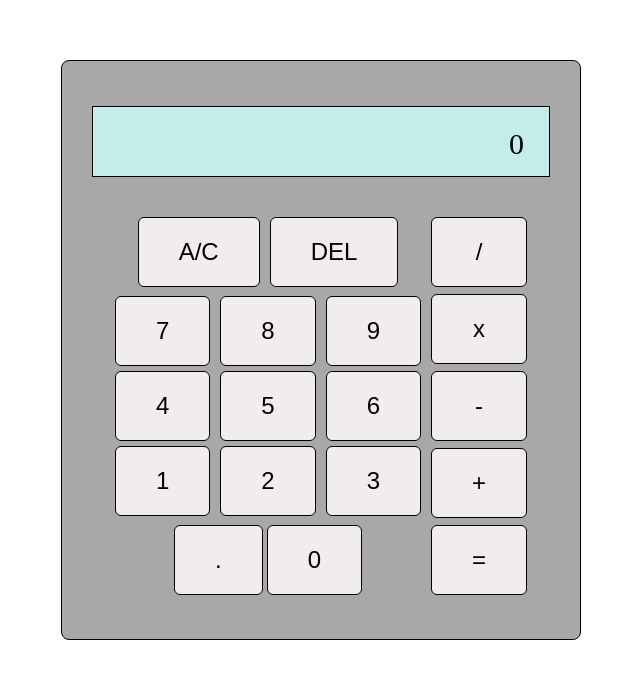
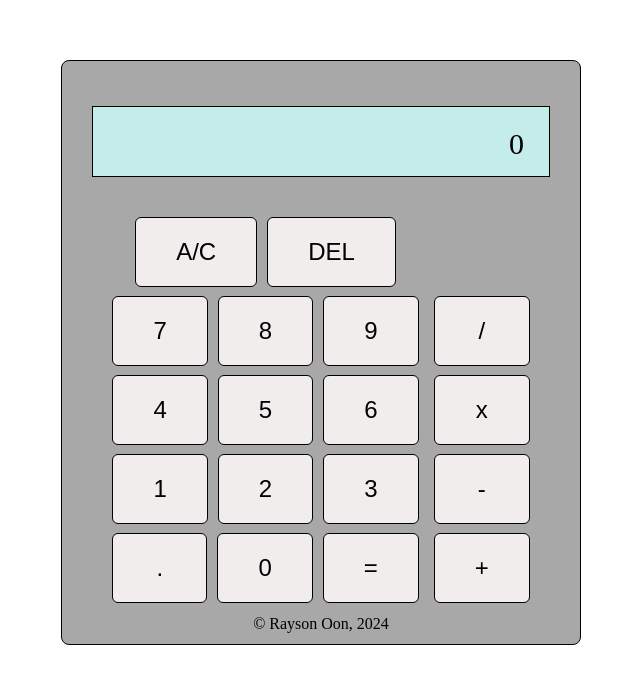
Before and after one commit to raysonoon/calculator, a plain HTML site: page index.html in a window 1280 px wide. Shown: the part 290-974 px from the top of the page, without its empty margins (319-959 px from the left). Drawn offline with Linux system fonts and the light colour scheme.

Commit message:
Minor style adjustments. Calculator project complete

```diff
--- a/index.html
+++ b/index.html
@@ -44,6 +44,7 @@
                 <div class="bottom-buttons">
                     <button id="dotBtn">.</button>
                     <button id="zeroBtn" value="0">0</button>
+                    <button id="equalBtn">=</button>
                 </div>
             </div>
             <!-- right section: operators-->
@@ -52,9 +53,9 @@
                 <button id="*">x</button>
                 <button id="-">-</button>
                 <button id="+">+</button>
-                <button id="=">=</button>
             </div>
         </div>
+        <p>© Rayson Oon, 2024</p>
 
         <script src="main.js"></script>
 </body>
--- a/main.js
+++ b/main.js
@@ -2,6 +2,7 @@ let num1, num2 = 0;
 let opr = "";
 const numBtns = document.querySelectorAll(".middle-buttons");
 const oprBtns = document.querySelectorAll(".right-buttons");
+const equalBtn = document.querySelector("#equalBtn");
 const allClearBtn = document.querySelector("#allClearBtn");
 const delBtn = document.querySelector("#delBtn");
 const zeroBtn = document.querySelector("#zeroBtn");
@@ -139,10 +140,18 @@ oprBtns.forEach(button => {
             displayResult.textContent = operateResult();
         }
         // add /, x, -, + operator if no operator or negative first number
-        if ((!containsOpr(displayResult.textContent) || isNegativeFirstNum(displayResult.textContent)) && event.target.id !== "=") {
+        if ((!containsOpr(displayResult.textContent) || isNegativeFirstNum(displayResult.textContent))) {
             displayResult.textContent += event.target.id;
         }
     });
+});
+
+equalBtn.addEventListener("click", () => {
+    // operate result first if there is operator and second num or decimal point
+    if (containsOpr(displayResult.textContent) && (endsWithNumber(displayResult.textContent) || containsDot(displayResult.textContent))) {
+        console.log("Operating result...");
+        displayResult.textContent = operateResult();
+    }
 });
 
 //TODO 1: implement all-clear button
--- a/styles.css
+++ b/styles.css
@@ -7,7 +7,7 @@
 /* TODO 3: Style calculator */
 .calculator {
     width: 520px;
-    height: 580px;
+    height: 585px;
     background-color: rgb(168, 168, 168);
     border: 1px solid black;
     border-radius: 8px;
@@ -36,8 +36,8 @@
 .button-grid {
     display: flex;
     justify-content: center;
-    align-items: center;
-    gap: 10px;
+    align-items: flex-end;
+    gap: 15px;
     padding-top: 20px;
 }
 
@@ -69,25 +69,27 @@
     flex-direction: column;
     justify-content: center;
     align-items: center;
-    gap: 5px;
+    gap: 9px;
 }
 
-.clear-buttons, .top-digits, .middle-digits, .bottom-digits {
+.clear-buttons, .top-digits, .middle-digits, .bottom-digits, .bottom-buttons {
     display: flex;
     justify-content: center;;
     align-items: center;
     gap: 10px;
 }
 
-/*.bottom-buttons {
-    display: flex;
-    justify-content: flex-start;
-    align-items: center;
-    gap: 10px;
-}*/
+#dotBtn {
+    width: 95.36px;
+}
 
 .right-buttons {
     display: flex;
     flex-direction: column;
-    gap: 7px;
+    gap: 9px;
 }
+
+p {
+    margin-top: 12px;
+    text-align: center;
+}
```
